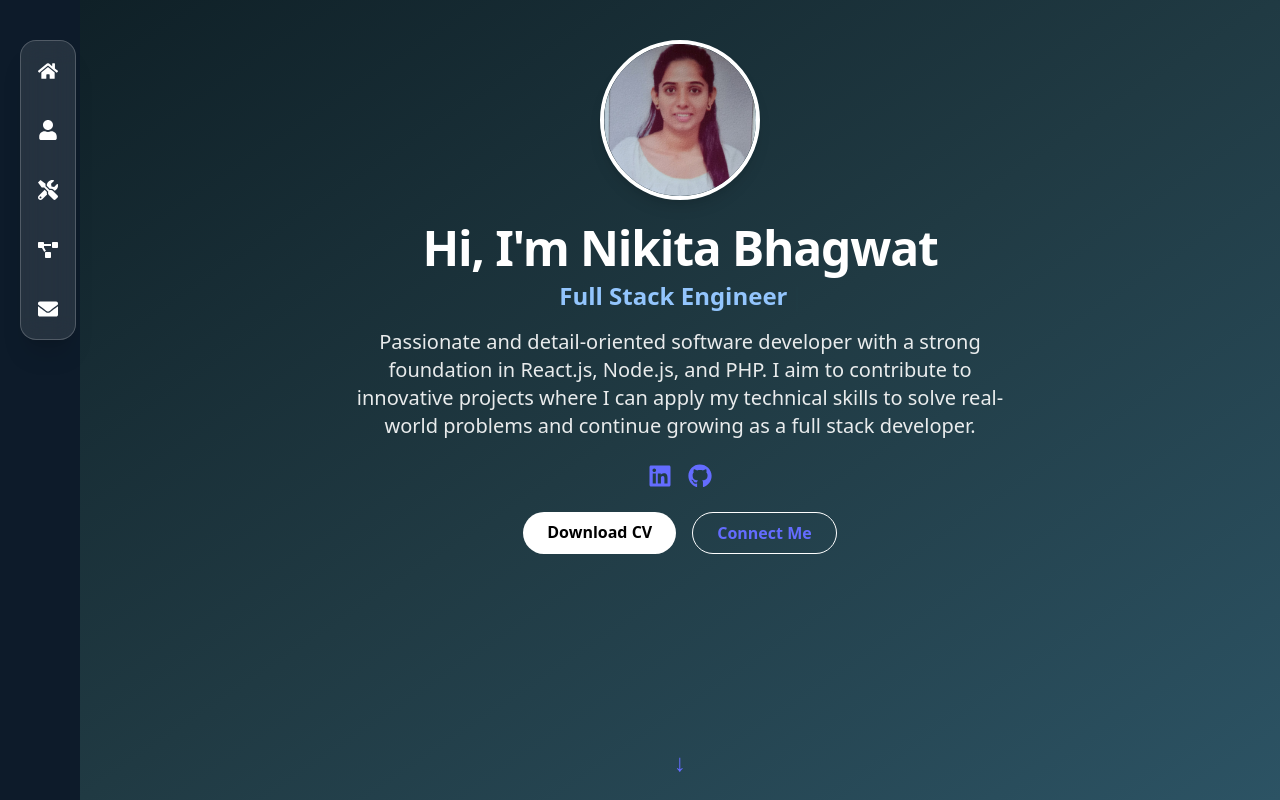
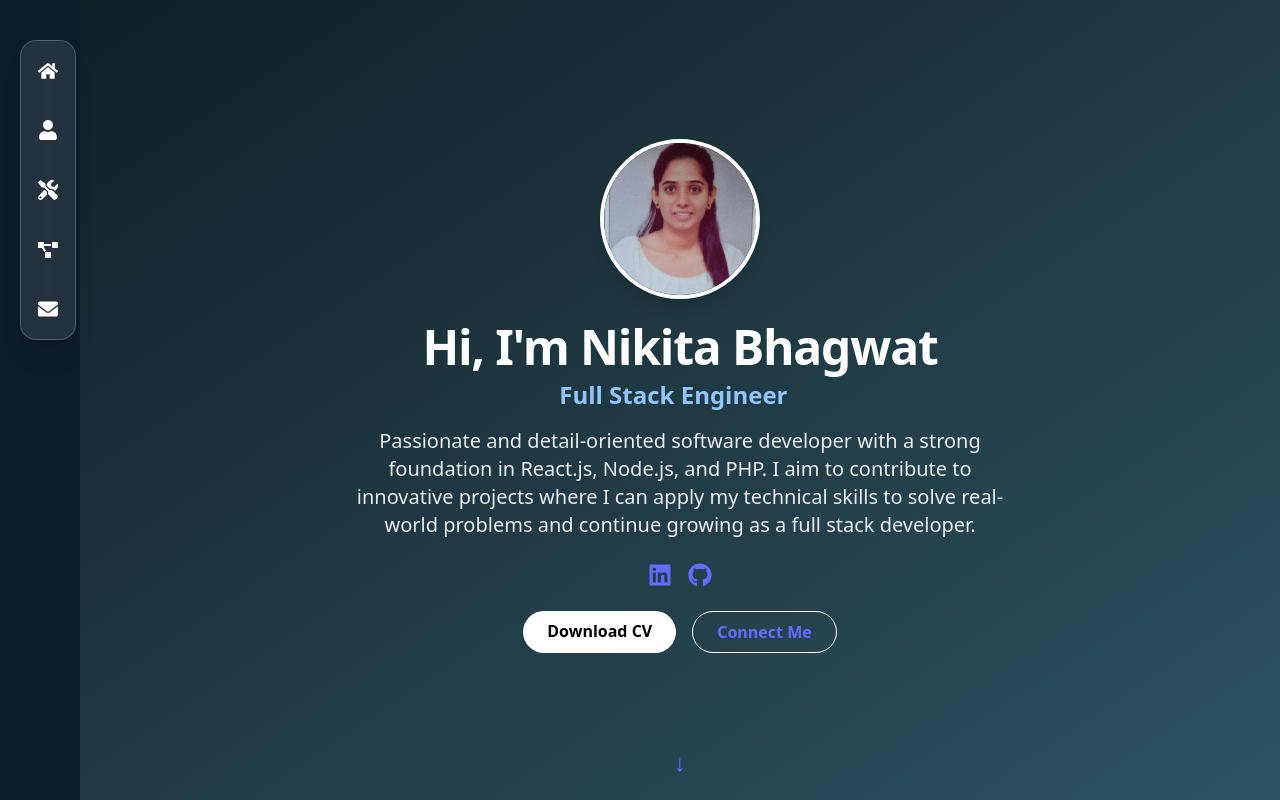
Before and after one commit to Itzmeyogesh/Nikita-Portfolio, a React (Vite) app: page / in a window 1280 px wide. Shown: the top 800 px of the page. Built offline with nearby package versions, Linux system fonts and the light colour scheme.

Commit message:
Update Home.jsx

```diff
--- a/src/components/Home.jsx
+++ b/src/components/Home.jsx
@@ -7,10 +7,10 @@ const Home = () => {
   return (
     <section
       id="home"
-      className="h-screen flex flex-col justify-between items-center bg-gradient-to-br from-[#0f2027] via-[#203a43] to-[#2c5364] text-white px-4 text-center"
+      className="min-h-screen flex flex-col justify-between items-center bg-gradient-to-br from-[#0f2027] via-[#203a43] to-[#2c5364] text-white px-4 text-center overflow-hidden"
     >
       {/* Top Content Block */}
-      <div className="flex flex-col items-center mt-10">
+      <div className="flex flex-col items-center flex-grow justify-center pt-10">
         {/* Profile Image */}
         <motion.img
           src={profilePic}
```
